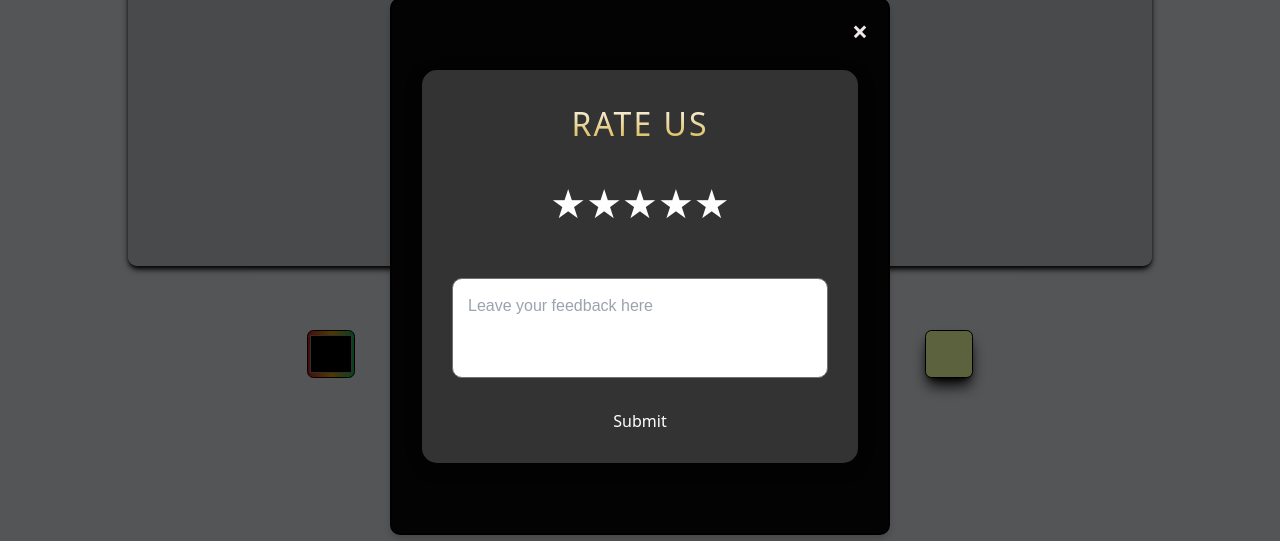
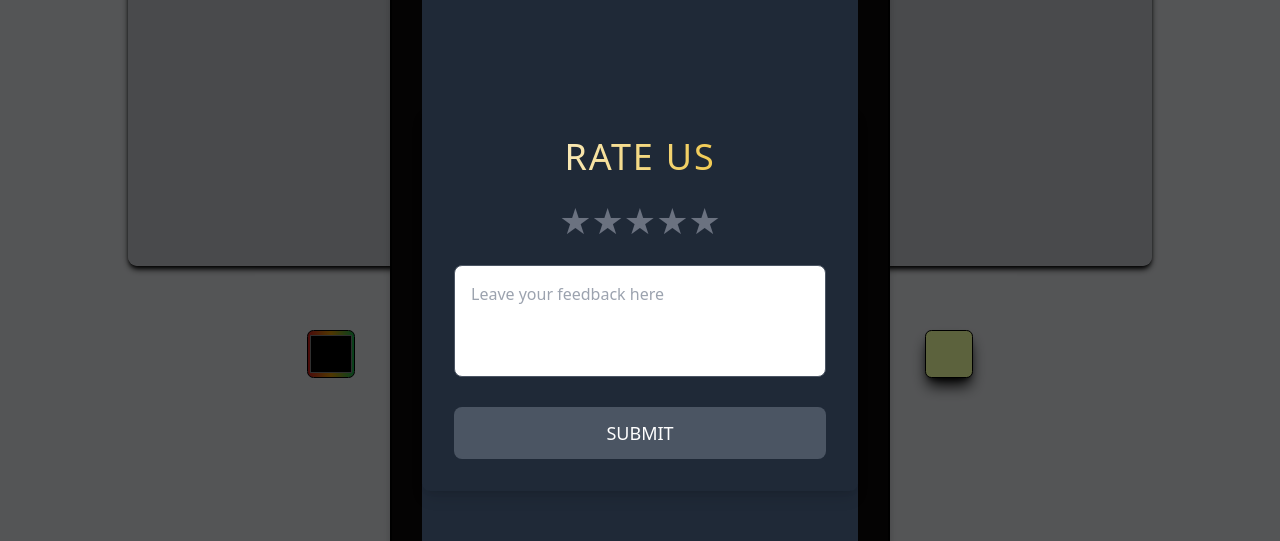
Before and after one commit to singodiyashubham87/Draw-it-out, a React (Vite) app: page / in a window 1280 px wide. Both pictures are taken after a click on the link "Rate Us". Shown: the part 454-995 px from the top of the page. Built offline with nearby package versions, Linux system fonts and the light colour scheme; a web font is replaced by a local one.

Commit message:
Updated Rateus.jsx

```diff
--- a/src/components/Rateus.jsx
+++ b/src/components/Rateus.jsx
@@ -11,19 +11,19 @@ const RateUs = () => {
 
   const handleSubmit = (e) => {
     e.preventDefault();
-    // Handle form submission logic here
     console.log('Rating:', rating);
     console.log('Feedback:', feedback);
   };
 
   return (
-    <div className="rate-us-container">
-      <h1>Rate Us</h1>
-      <div className="stars">
+    <div className="flex items-center justify-center min-h-screen bg-gray-800">
+      <div className="bg-black-700 text-white p-8 rounded-lg shadow-lg max-w-md w-full transform transition duration-300 hover:bg-black-900 hover:scale-105">
+        <h1 className="text-4xl mb-6 uppercase tracking-wider bg-gradient-to-r from-white to-yellow-500 bg-clip-text text-transparent">Rate Us</h1>
+        <div className="flex justify-center mb-6">
           {[1, 2, 3, 4, 5].map((star) => (
             <span
               key={star}
-            className={`star ${star <= rating ? 'selected' : ''}`}
+              className={`text-4xl cursor-pointer transition duration-300 transform hover:text-yellow-500 hover:scale-125 ${star <= rating ? 'text-yellow-500' : 'text-gray-500'}`}
               onClick={() => handleRating(star)}
             >
               ★
@@ -35,10 +35,16 @@ const RateUs = () => {
             value={feedback}
             onChange={(e) => setFeedback(e.target.value)}
             placeholder="Leave your feedback here"
-          className="feedback-textarea"
+            className="w-full h-28 p-4 mb-6 border border-gray-600 rounded-lg resize-none text-black"
           ></textarea>
-        <button type="submit">Submit</button>
+          <button
+            type="submit"
+            className="w-full py-3 bg-gray-600 text-white rounded-lg uppercase text-lg transition duration-300 hover:bg-gray-400 hover:shadow-lg"
+          >
+            Submit
+          </button>
         </form>
+      </div>
     </div>
   );
 };
```
Lines whose indentation alone changed are shown as unchanged.
